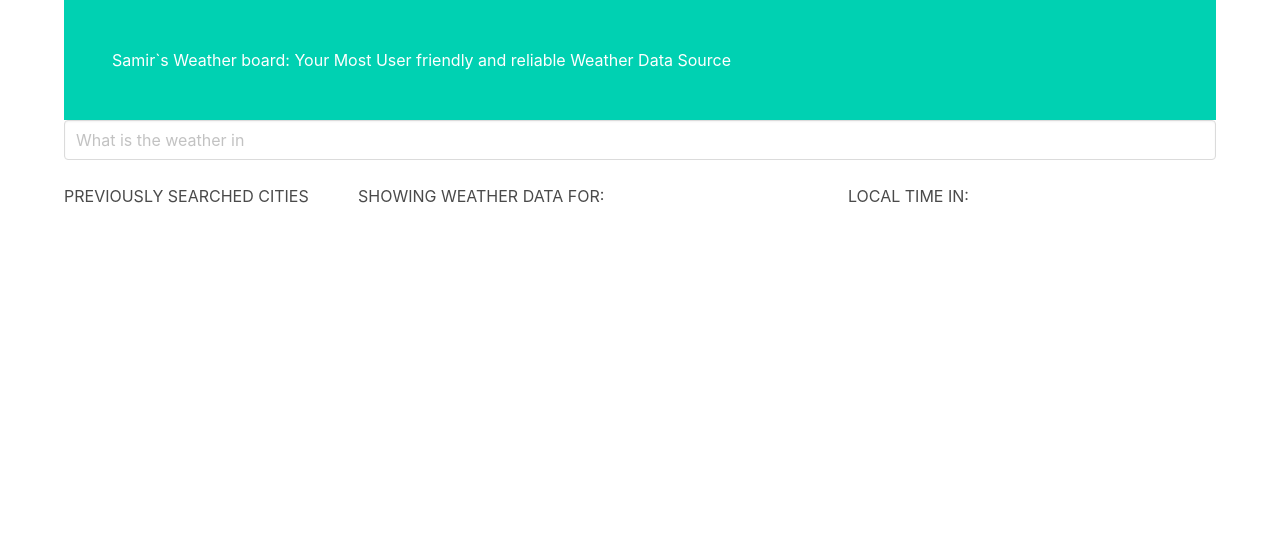
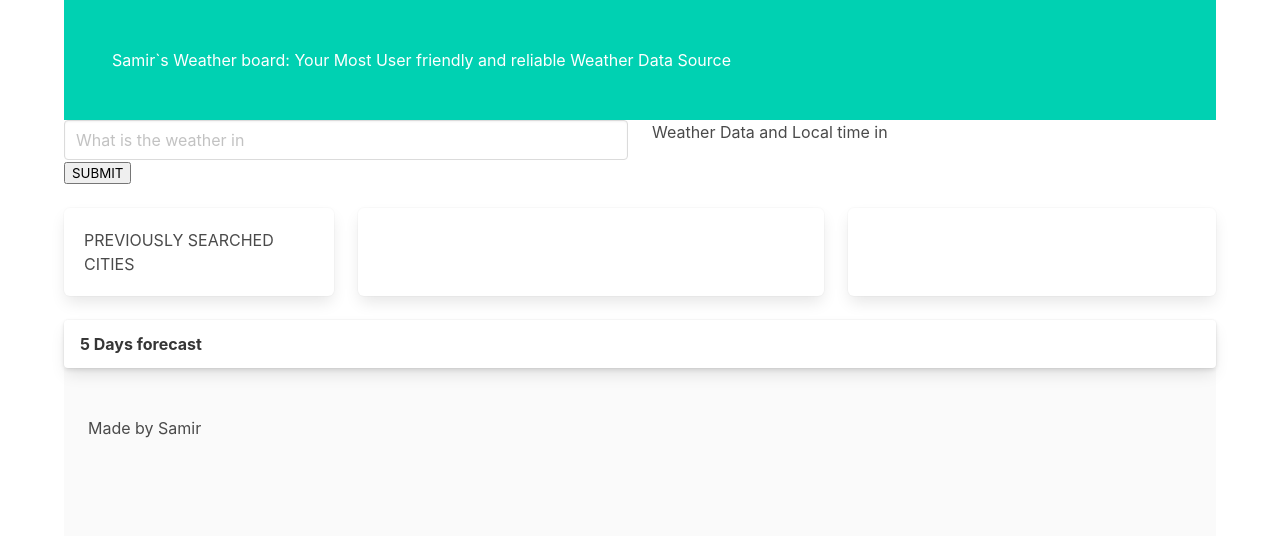
Before and after one commit to agnide4/weather-app, a plain HTML site: page index.html in a window 1280 px wide. Drawn offline with nearby package versions, Linux system fonts and the light colour scheme.

Commit message:
HTML layout completed

```diff
--- a/index.html
+++ b/index.html
@@ -17,27 +17,34 @@
                 <div class="field">
                     <div class="contol">
                         <input class="input" type="text" placeholder="What is the weather in">
+                        <button type="Submit">SUBMIT</button>
                     </div>
                 </div>
+            </div>
+            <div class="column">
+                <h1>Weather Data and Local time in</h1><span class="cCity"></span>
             </div>
         </div>
 
         <div class="tile is-ancestor">
             <div class="tile is-3 is-parent">
-                <div class="tile is-child">
-                    <h2>PREVIOUSLY SEARCHED CITIES</h2>
+                <div class="tile is-child box">
+                    <h2 class="is-large">PREVIOUSLY SEARCHED CITIES</h2>
                 </div>
             </div>
             <div class="tile is-5 is-parent">
-                <div class="tile is-child">
-                    <h2>SHOWING WEATHER DATA FOR:</h2>
-                </div>
+                <div class="tile is-child box"></div>
             </div>
             <div class="tile is-4 is-parent">
-                <div class="tile is-child">
-                    <h2>LOCAL TIME IN:</h2>
-                </div>
+                <div class="tile is-child box is-rounded"></div>
             </div>
+        </div>
+        <div class="card">
+            <header class="card-header"><p class="card-header-title">5 Days forecast</p></header>
+
+        </div>
+        <div class="footer is-centered">
+            <h1>Made by Samir</h1>
         </div>
 
     </div>
```
